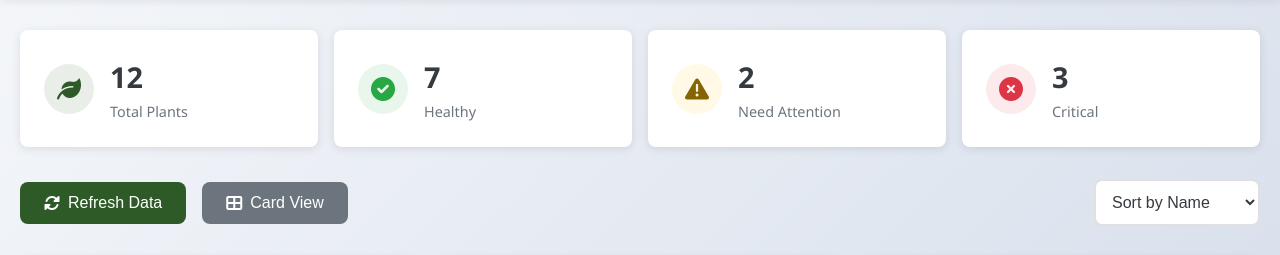
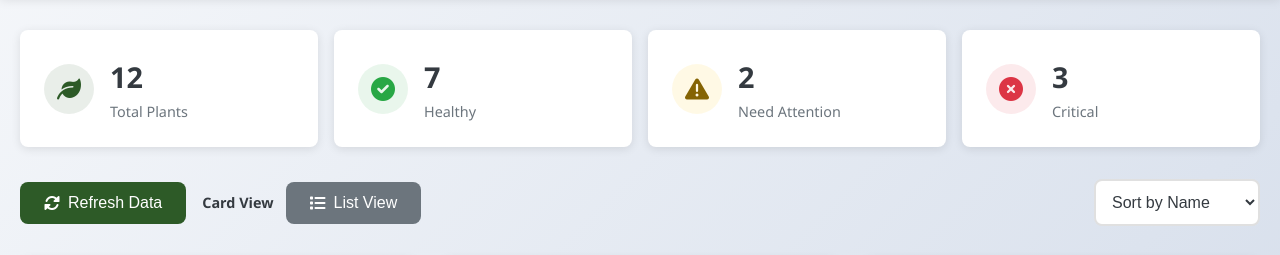
Before and after one commit to Engstrom98/home-automation, a plain HTML site: page index.html in a window 1280 px wide. Shown: the part 80-335 px from the top of the page. Drawn offline with Linux system fonts and the light colour scheme.

Commit message:
updating view button

```diff
--- a/index.html
+++ b/index.html
@@ -65,8 +65,9 @@
                         <i class="fas fa-sync-alt"></i> Refresh Data
                     </button>
                     <div class="view-toggle">
-                        <button id="viewToggleBtn" class="btn btn-secondary" title="Toggle between card and list view">
-                            <i class="fas fa-th-large"></i> Card View
+                        <span class="current-view" id="currentViewLabel">Card View</span>
+                        <button id="viewToggleBtn" class="btn btn-secondary" title="Switch to list view">
+                            <i class="fas fa-list"></i> List View
                         </button>
                     </div>
                 </div>
--- a/script.js
+++ b/script.js
@@ -18,6 +18,7 @@ class PlantMonitor {
         this.refreshBtn = document.getElementById('refreshBtn');
         this.sortFilter = document.getElementById('sortFilter');
         this.viewToggleBtn = document.getElementById('viewToggleBtn');
+        this.currentViewLabel = document.getElementById('currentViewLabel');
         this.connectionStatus = document.getElementById('connectionStatus');
         this.lastUpdateEl = document.getElementById('lastUpdate');
         this.totalPlantsEl = document.getElementById('totalPlants');
@@ -118,10 +119,14 @@ class PlantMonitor {
 
         if (this.isListView) {
             this.plantsGrid.classList.add('list-view');
-            this.viewToggleBtn.innerHTML = '<i class="fas fa-list"></i> List View';
+            this.currentViewLabel.textContent = 'List View';
+            this.viewToggleBtn.innerHTML = '<i class="fas fa-th-large"></i> Card View';
+            this.viewToggleBtn.title = 'Switch to card view';
         } else {
             this.plantsGrid.classList.remove('list-view');
-            this.viewToggleBtn.innerHTML = '<i class="fas fa-th-large"></i> Card View';
+            this.currentViewLabel.textContent = 'Card View';
+            this.viewToggleBtn.innerHTML = '<i class="fas fa-list"></i> List View';
+            this.viewToggleBtn.title = 'Switch to list view';
         }
 
         this.renderPlants();
--- a/styles.css
+++ b/styles.css
@@ -106,6 +106,14 @@ body {
 .view-toggle {
     display: flex;
     align-items: center;
+    gap: 0.75rem;
+}
+
+.current-view {
+    font-weight: 600;
+    color: var(--dark-gray);
+    font-size: 0.9rem;
+    padding: 0.5rem 0;
 }
 
 .btn {
```
